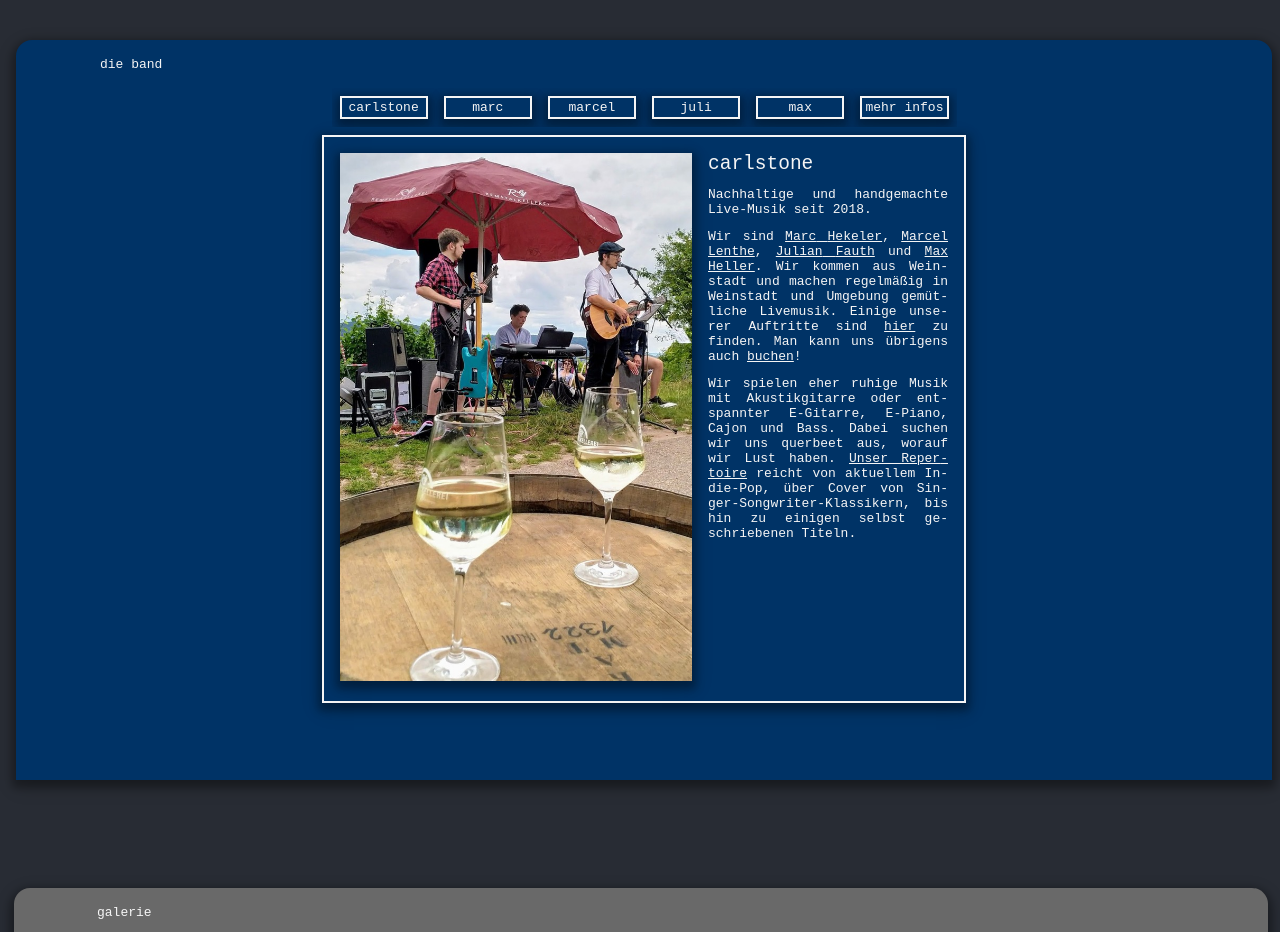
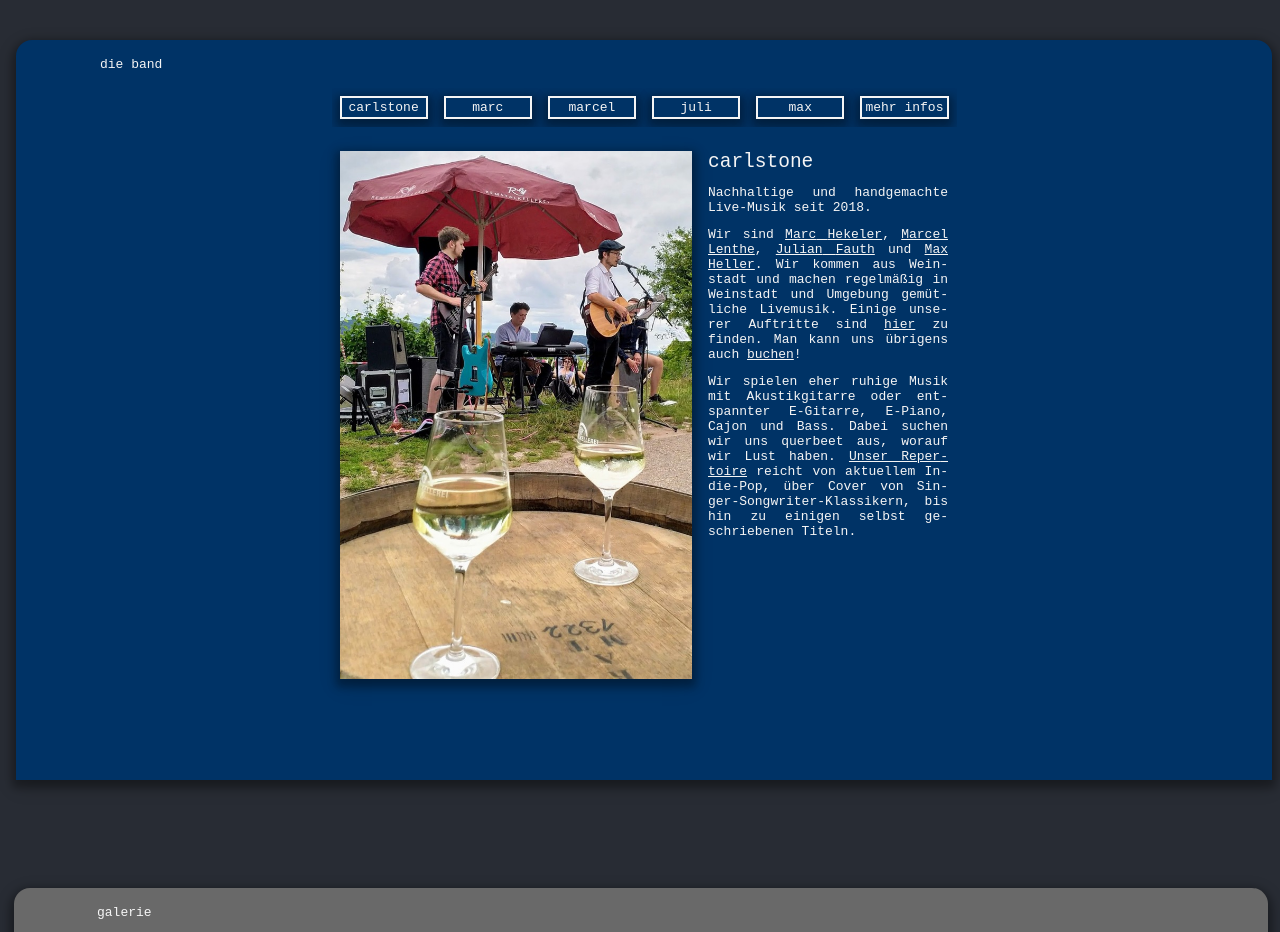
Before and after one commit to marc138/carlstone, a React (Create React App) app: page / in a window 1280 px wide. Shown: the part 820-1752 px from the top of the page. Built offline with nearby package versions, Linux system fonts and the light colour scheme.

Commit message:
remove white box

```diff
--- a/src/pages/Band.styled.ts
+++ b/src/pages/Band.styled.ts
@@ -36,7 +36,6 @@ export const MemberSelector = styled.div`
 `;
 
 export const MemberContainer = styled.div`
-  ${whiteBox}
   flex-grow: 0;
   max-width: 80vh;
 `;
```
